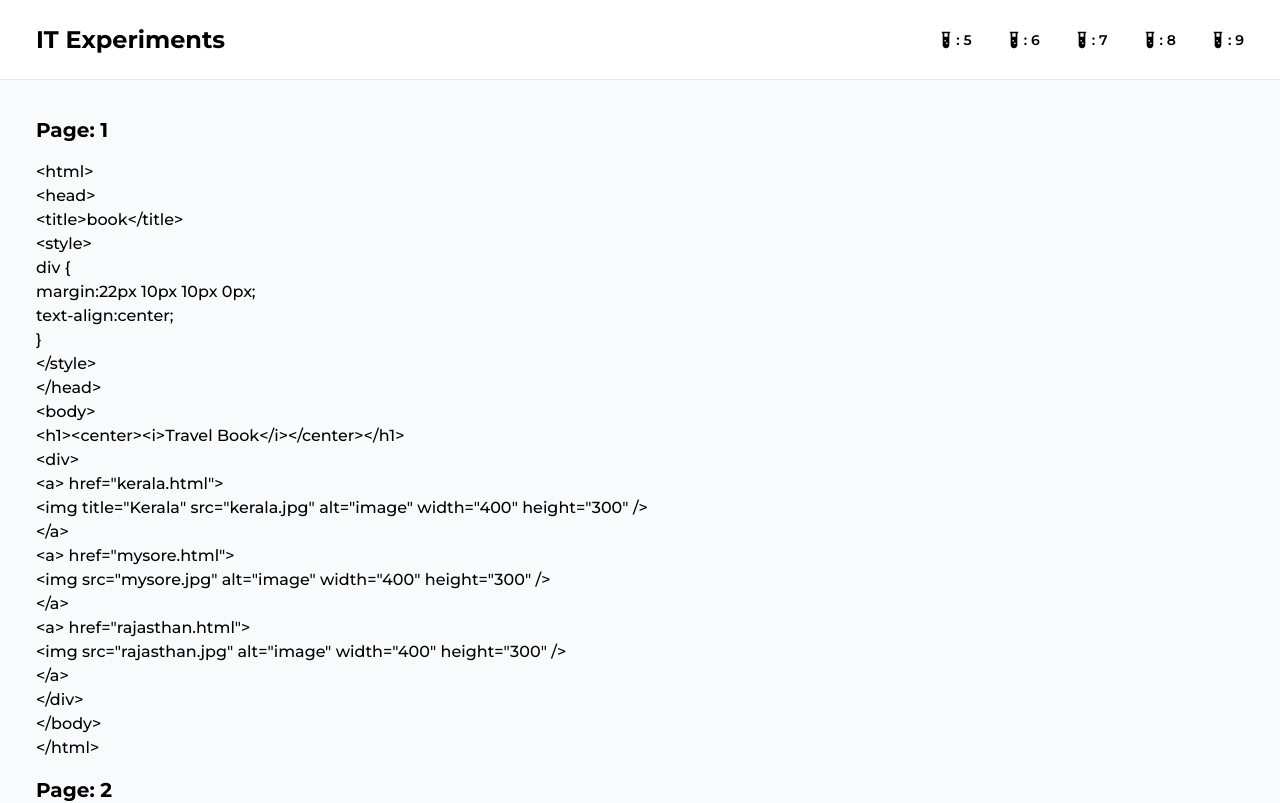
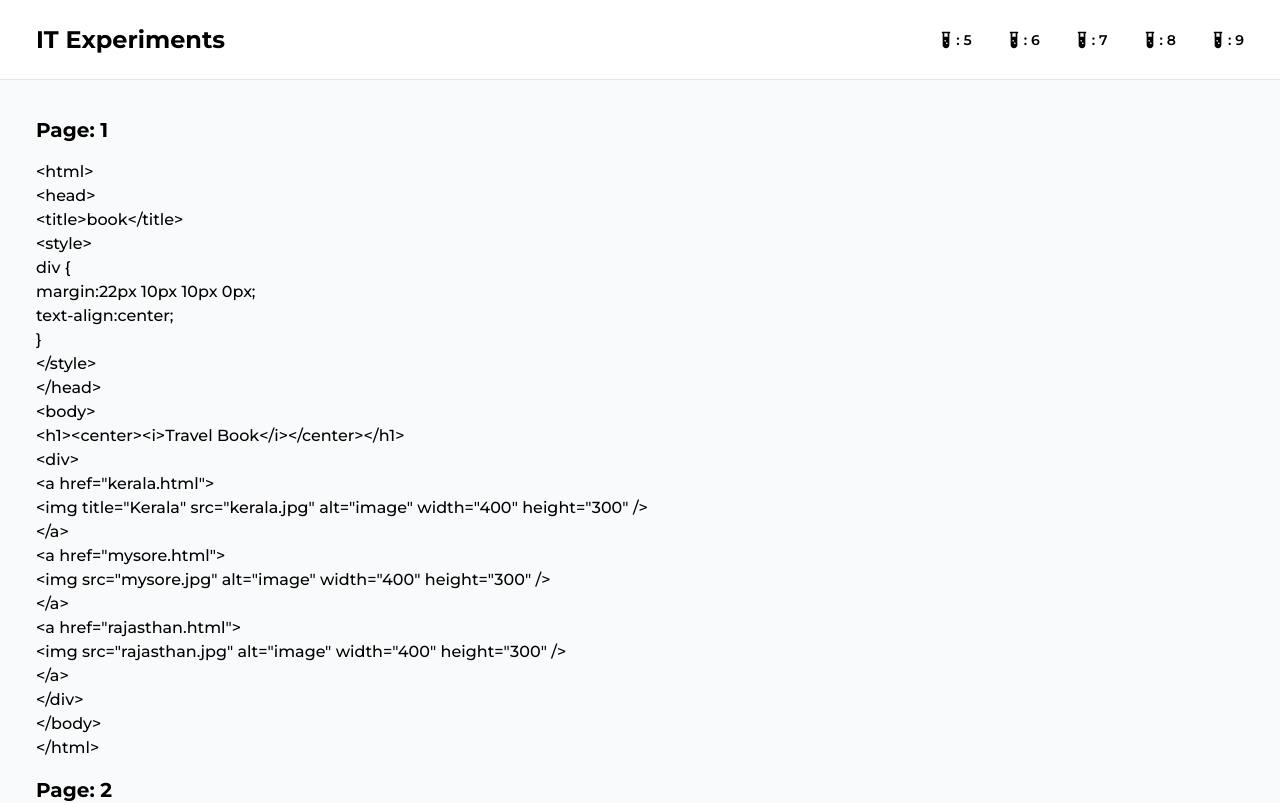
Before and after one commit to ShreyaPakhare/it-experiments, a Next.js app: page /experiments/8 in a window 1280 px wide. Shown: the top 803 px of the page. Built offline with nearby package versions, Linux system fonts and the light colour scheme.

Commit message:
corrected ex: 8

```diff
--- a/pages/experiments/8.js
+++ b/pages/experiments/8.js
@@ -16,13 +16,13 @@ function Experiment8() {
               &lt;body&gt; <br />
               &lt;h1&gt;&lt;center&gt;&lt;i&gt;Travel Book&lt;/i&gt;&lt;/center&gt;&lt;/h1&gt; <br />
               &lt;div&gt; <br />
-              &lt;a&gt; href="kerala.html"&gt; <br />
+              &lt;a href="kerala.html"&gt; <br />
               &lt;img title="Kerala" src="kerala.jpg" alt="image" width="400" height="300" /&gt; <br />
               &lt;/a&gt; <br />
-              &lt;a&gt; href="mysore.html"&gt; <br />
+              &lt;a href="mysore.html"&gt; <br />
               &lt;img src="mysore.jpg" alt="image" width="400" height="300" /&gt; <br />
               &lt;/a&gt; <br />
-              &lt;a&gt; href="rajasthan.html"&gt; <br />
+              &lt;a href="rajasthan.html"&gt; <br />
               &lt;img src="rajasthan.jpg" alt="image" width="400" height="300" /&gt; <br />
               &lt;/a&gt; <br />
               &lt;/div&gt; <br />
```
